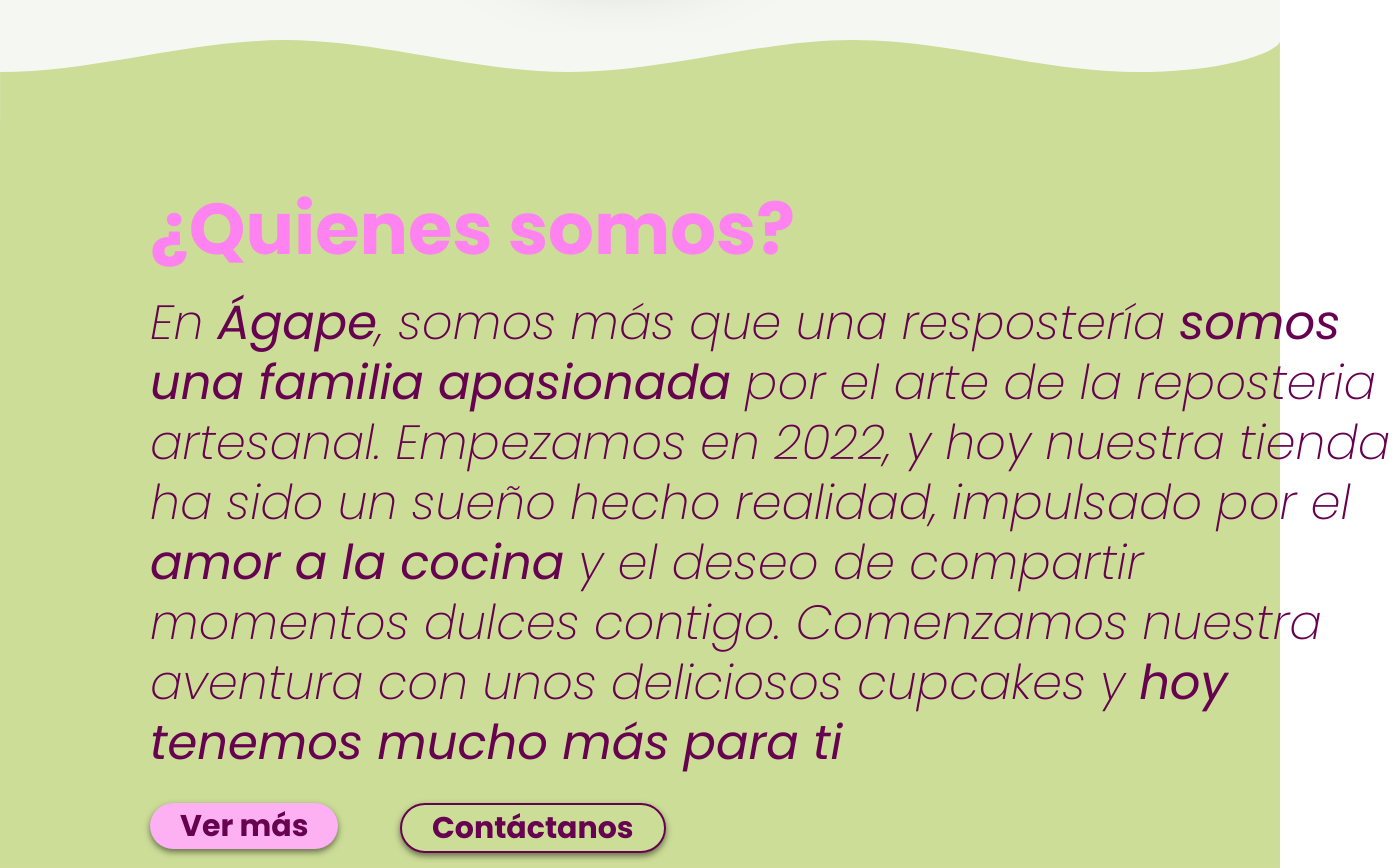
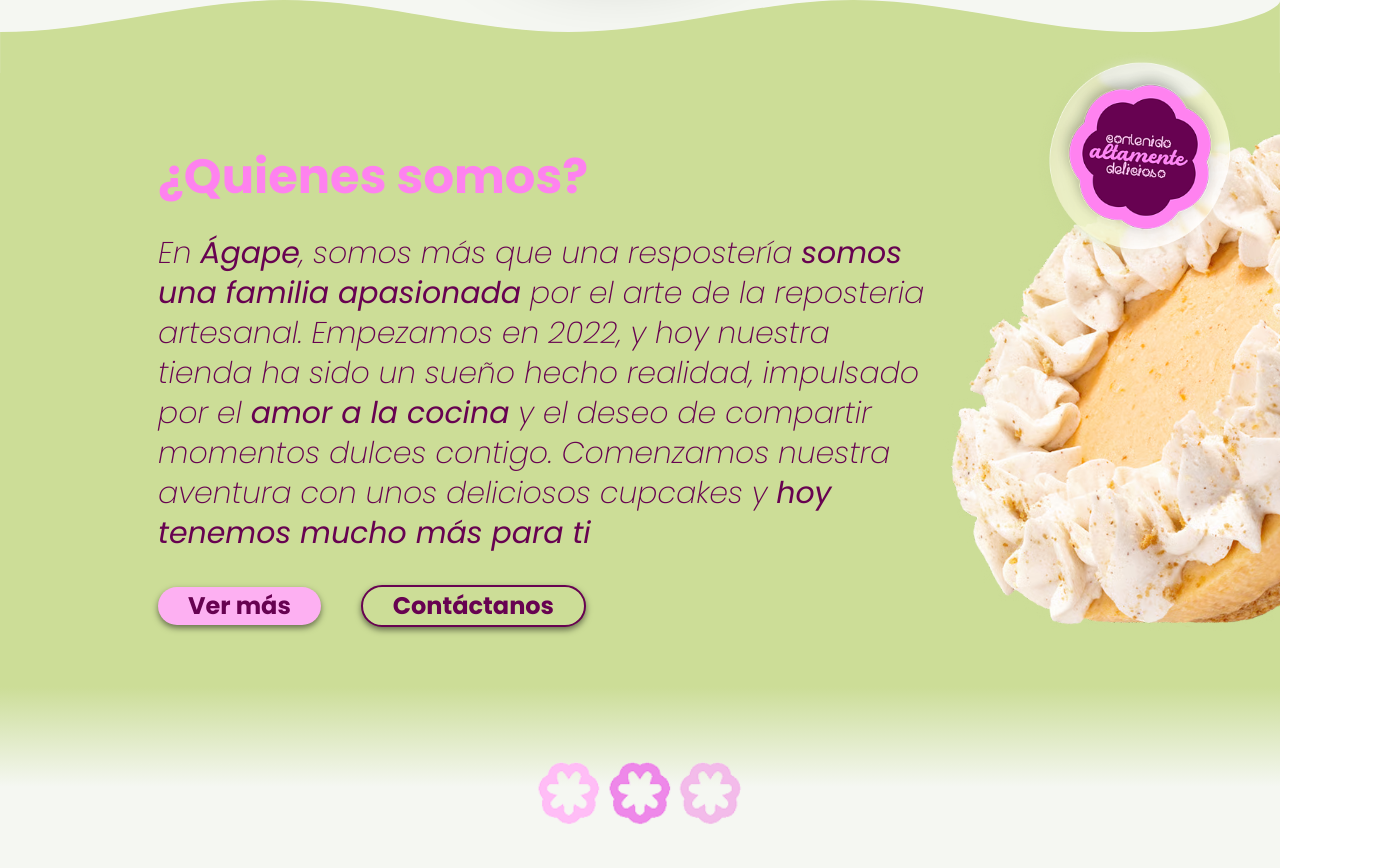
Before and after one commit to Mucca03/bakery-website, a React (Vite) app: page / in a window 1280 px wide. Shown: the part 685-1553 px from the top of the page, 1400 px wide, since content can reach past the window. Built offline with nearby package versions, Linux system fonts and the light colour scheme; a web font is replaced by a local one.

Commit message:
about us fix

```diff
--- a/src/App.jsx
+++ b/src/App.jsx
@@ -1,12 +1,14 @@
-import {AboutUs, HeaderAgape, HeroAgape} from "./components/index.js";
+import {AboutUs, HeaderAgape, HeroAgape, Test} from "./components/index.js";
 
 const App = () => {
     return (
         <>
-            <main>
-                <HeaderAgape/>
-                <HeroAgape/>
-                <AboutUs/>
+            <HeaderAgape />
+            <main className="bg-agapeHeader">
+                <HeroAgape />
+                <AboutUs />
+                <Test />
+
             </main>
         </>
     )
--- a/src/components/AbousUs.jsx
+++ b/src/components/AbousUs.jsx
@@ -8,31 +8,30 @@ const AboutUs = () => {
         <section>
 
             {/*bg-gradient-to-b from-GreenAU to-agapeHeader*/}
-            <div className="relative bg-GreenAU font-poppins h-[850px]">
+            <div className="relative bg-GreenAU font-poppins">
                 <div className="bg-agapeHeader">
-                <svg viewBox="0 0 1440 100" fill="none" xmlns="http://www.w3.org/2000/svg">
+                    <svg className="absolute -top-20" viewBox="0 0 1440 100" fill="none" xmlns="http://www.w3.org/2000/svg">
                         <path
                             d="M0 43.9999C106.667 43.9999 213.333 7.99994 320 7.99994C426.667 7.99994 533.333 43.9999 640 43.9999C746.667 43.9999 853.333 7.99994 960 7.99994C1066.67 7.99994 1173.33 43.9999 1280 43.9999C1386.67 43.9999 1440 19.0266 1440 9.01329V100H0V43.9999Z"
-                        className="fill-GreenAU text-gray-400"></path>
+                            className="fill-GreenAU"></path>
                     </svg>
                 </div>
-                <div className="absolute left-[1300px] z-10 top-[0px]">
-                    <img src={tortaAgapeA} className="w-[600px] h-auto" alt="TortaAgape"/>
+                <div className="absolute right-[0px] z-10 top-[0px]">
+                    <img src={tortaAgapeA} className="lg:w-[400px] 2xl:w-[620px]" alt="TortaAgape"/>
                 </div>
-                <div className="absolute left-[1420px] z-10 top-[50px]">
-                    <img src={selloAgape}className="w-[300px] h-auto"/>
+                <div className="absolute 2xl:left-[1420px] lg:left-[1000px] z-10 lg:-top-15 2xl:top-[50px]">
+                    <img src={selloAgape} className="w-[300px] h-auto" alt="selloAgape" />
                 </div>
-                <div
-                    className="absolute top-[160px] left-[150px]
-                     text-7xl font-bold text-agapeText"
-                >
+
+                <div className="grid 2xl:grid-cols-[150px_1fr_480px] lg:grid-cols-[150px_1fr_340px] gap-2">
+                    <div className=""></div>
+                    <div className="2xl:space-y-10 lg:space-y-8 mt-20">
+                        <h1 className="2xl:text-7xl lg:text-5xl font-bold text-agapeText">
                             ¿Quienes somos?
-                </div>
-                <div
-                    className="absolute top-[260px] left-[150px]
-                    text-5xl/15 text-ColorAgape
-                    w-[1250px] font-extralight italic"
-                >
+                        </h1>
+
+                        <p className="2xl:text-5xl/15 lg:text-3xl/10 text-ColorAgape
+                        font-extralight italic">
                             En <b>Ágape</b>, somos más que una respostería <b>somos una
                             familia apasionada</b> por el arte de la reposteria
                             artesanal. Empezamos en 2022, y hoy nuestra tienda ha
@@ -40,32 +39,36 @@ const AboutUs = () => {
                             la cocina</b> y el deseo de compartir momentos dulces
                             contigo. Comenzamos nuestra aventura con unos
                             deliciosos cupcakes y <b>hoy tenemos mucho más para ti</b>
-                </div>
-                <div
-                    className="absolute top-[770px] left-[150px] bg-buttomAgape
+                        </p>
+                        <div className="space-x-10 mb-15">
+                            <button
+                                className="bg-buttomAgape
                             cursor-pointer rounded-full
-                    px-[30px] py-[5px]
-                    font-bold text-3xl text-ColorAgape
+                            px-[30px] 2xl:py-[10px] lg:py-[3px]
+                            font-bold lg:text-2xl 2xl:text-4xl text-ColorAgape
                             text-center whitespace-nowrap
                             drop-shadow-md/50"
                             >
                                 Ver más
-                </div>
-                <div
-                    className="absolute top-[770px] left-[400px]
+                            </button>
+                            <button
+                                className="
                             cursor-pointer rounded-full
                             border-2
                             bg-GreenAU
-                    px-[30px] py-[5px]
-                    font-bold text-3xl text-ColorAgape
+                            px-[30px] 2xl:py-[10px] lg:py-[3px]
+                            font-bold lg:text-2xl 2xl:text-4xl text-ColorAgape
                             text-center whitespace-nowrap
                             drop-shadow-md/50"
                             >
                                 Contáctanos
+                            </button>
                         </div>
-                <div className="absolute bg-gradient-to-b from-GreenAU to-agapeHeader w-full h-[195px] top-[830px]"></div>
-                <div className="absolute left-[810px] top-[950px]">
-                    <img src={flowersHeader} className="h-20 sm:h-35" alt="Flowers"/>
+                    </div>
+                </div>
+                <div className="w-full bg-gradient-to-b from-GreenAU to-agapeHeader h-[100px] 2xl:top-[800px] lg:top-[570px]"></div>
+                <div className="absolute -bottom-15 lg:left-1/2 lg:-translate-x-1/2">
+                    <img src={flowersHeader} className="2xl:h-[150px] lg:h-[120px]" alt="Flowers"/>
                 </div>
             </div>
         </section>
--- a/src/components/HeaderAgape.jsx
+++ b/src/components/HeaderAgape.jsx
@@ -9,7 +9,7 @@ const HeaderAgape = () => {
                 </a>
                 <div className="flex items-center lg:order-2">
                     <a className="flex items-center">
-                        <img src={flowersHeader} className="h-12 sm:h-17" alt="Flowers"/>
+                        <img src={flowersHeader} className="h-10 sm:h-17" alt="Flowers"/>
                     </a>
                 </div>
                 <div className="bg-white font-normal rounded-full inset-shadow-sm inset-shadow-neutral-400 px-7 py-3 text-xl hidden justify-between items-center w-full lg:flex lg:w-auto lg:order-1"
--- a/src/components/HeroAgape.jsx
+++ b/src/components/HeroAgape.jsx
@@ -3,7 +3,7 @@ import tortaAgape from "../assets/tortaAgape.png";
 
 const HeroAgape = () => {
     return (
-        <section className="bg-agapeHeader py-10">
+        <section className="bg-agapeHeader py-10 mb-10">
             <div className="relative max-w-screen-xl mx-auto h-[550px] font-poppins">
                 <img
                     src={logoAgape}
--- /dev/null
+++ b/src/components/Test.jsx
@@ -0,0 +1,9 @@
+import React from 'react'
+
+const Test = () => {
+    return (
+        <div className="bg-agapeHeader h-[299px]">
+            </div>
+    )
+}
+export default Test
--- a/src/components/index.js
+++ b/src/components/index.js
@@ -1,4 +1,5 @@
 import HeaderAgape from "./HeaderAgape.jsx";
 import HeroAgape from "./HeroAgape.jsx";
 import AboutUs from "./AbousUs.jsx";
-export {HeaderAgape, HeroAgape, AboutUs}
+import Test from "./Test.jsx";
+export {HeaderAgape, HeroAgape, AboutUs, Test}
```
Lines whose indentation alone changed are shown as unchanged.
